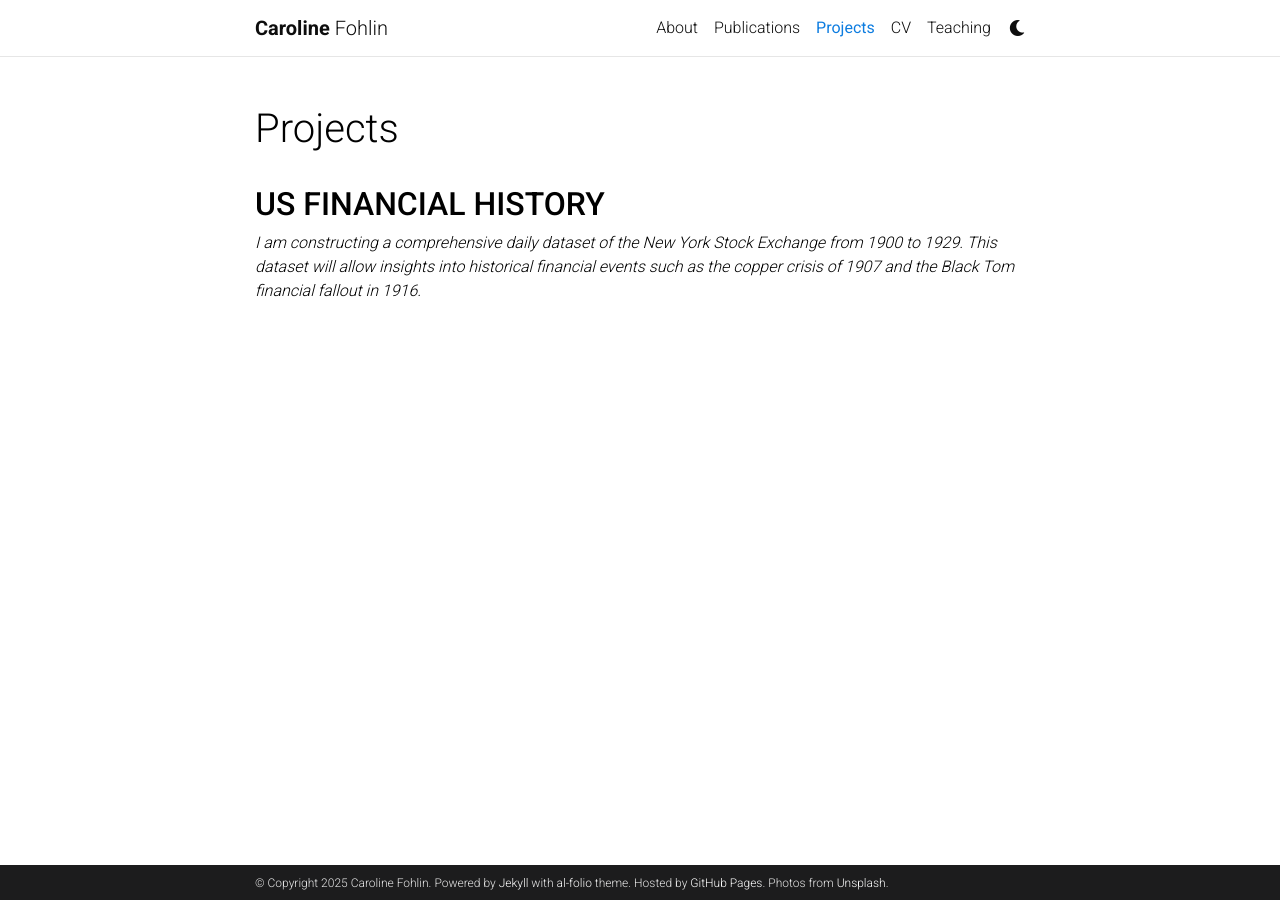
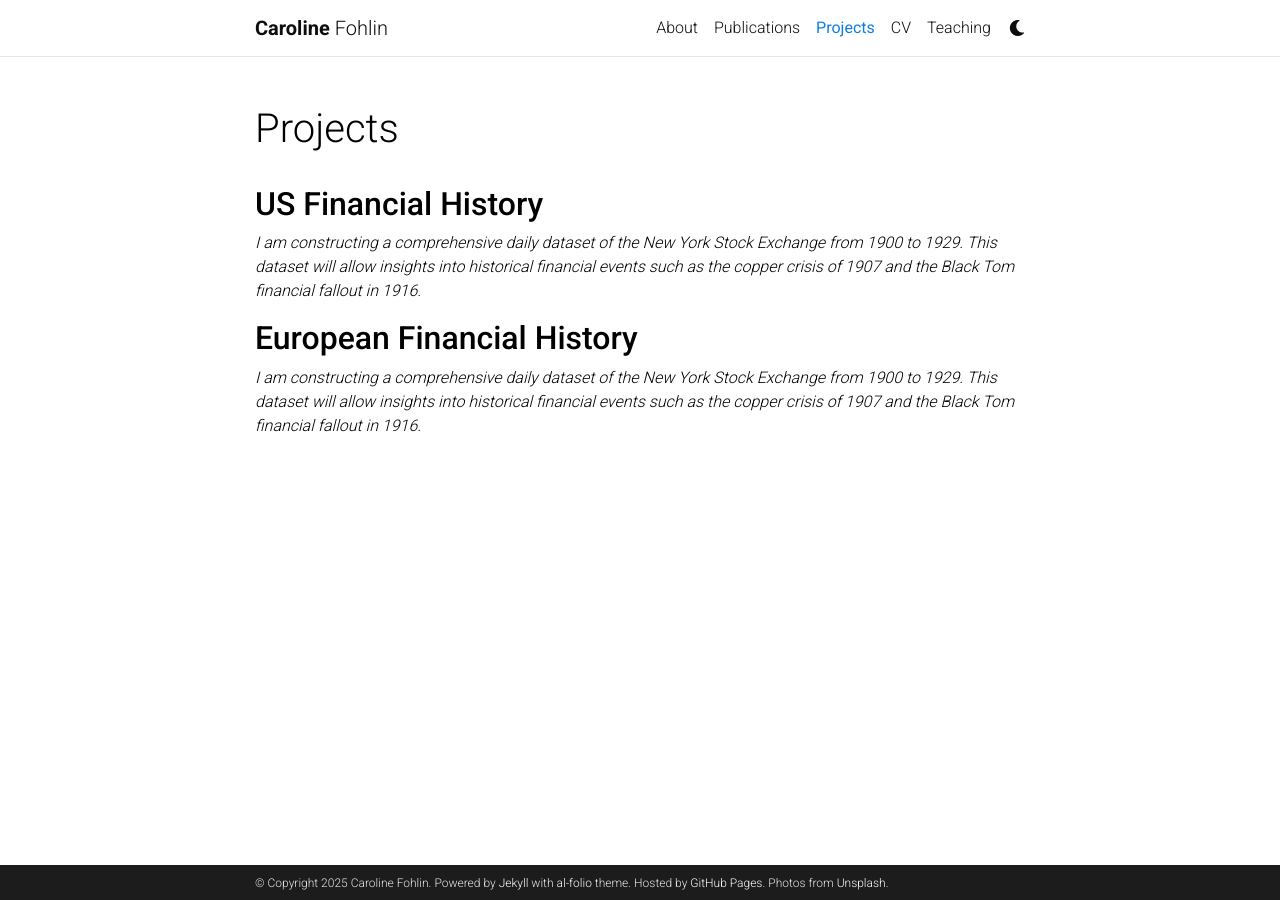
Before and after one commit to caroline-fohlin/caroline-fohlin.github.io, a Jekyll site: the page built from _pages/projects.md, in a window 1280 px wide. Built offline with Jekyll 4.4.1, drawn with Linux system fonts in a browser that asks for light colours; comment, search, counter and statistics services are not loaded; a style sheet for code colours, icons or effects is not loaded.

Commit message:
Update projects.md

```diff
--- a/_pages/projects.md
+++ b/_pages/projects.md
@@ -8,5 +8,8 @@ nav_order: 2
 horizontal: false
 ---
 
-## **US FINANCIAL HISTORY**
+## **US Financial History**
 *I am constructing a comprehensive daily dataset of the New York Stock Exchange from 1900 to 1929. This dataset will allow insights into historical financial events such as the copper crisis of 1907 and the Black Tom financial fallout in 1916.*
+
+## **European Financial History**
+*I am constructing a comprehensive daily dataset of the New York Stock Exchange from 1900 to 1929. This dataset will allow insights into historical financial events such as the copper crisis of 1907 and the Black Tom financial fallout in 1916.*
```
